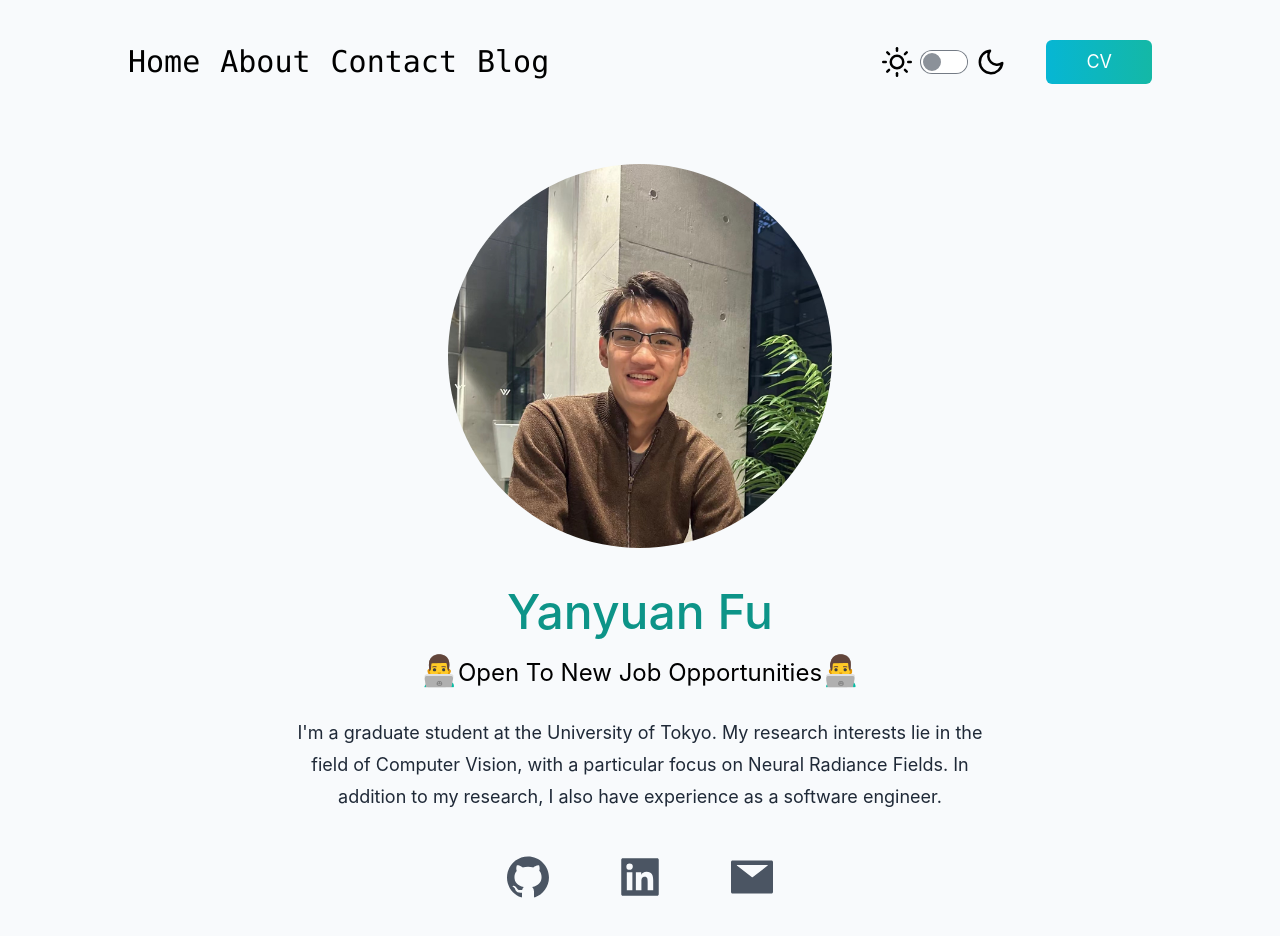
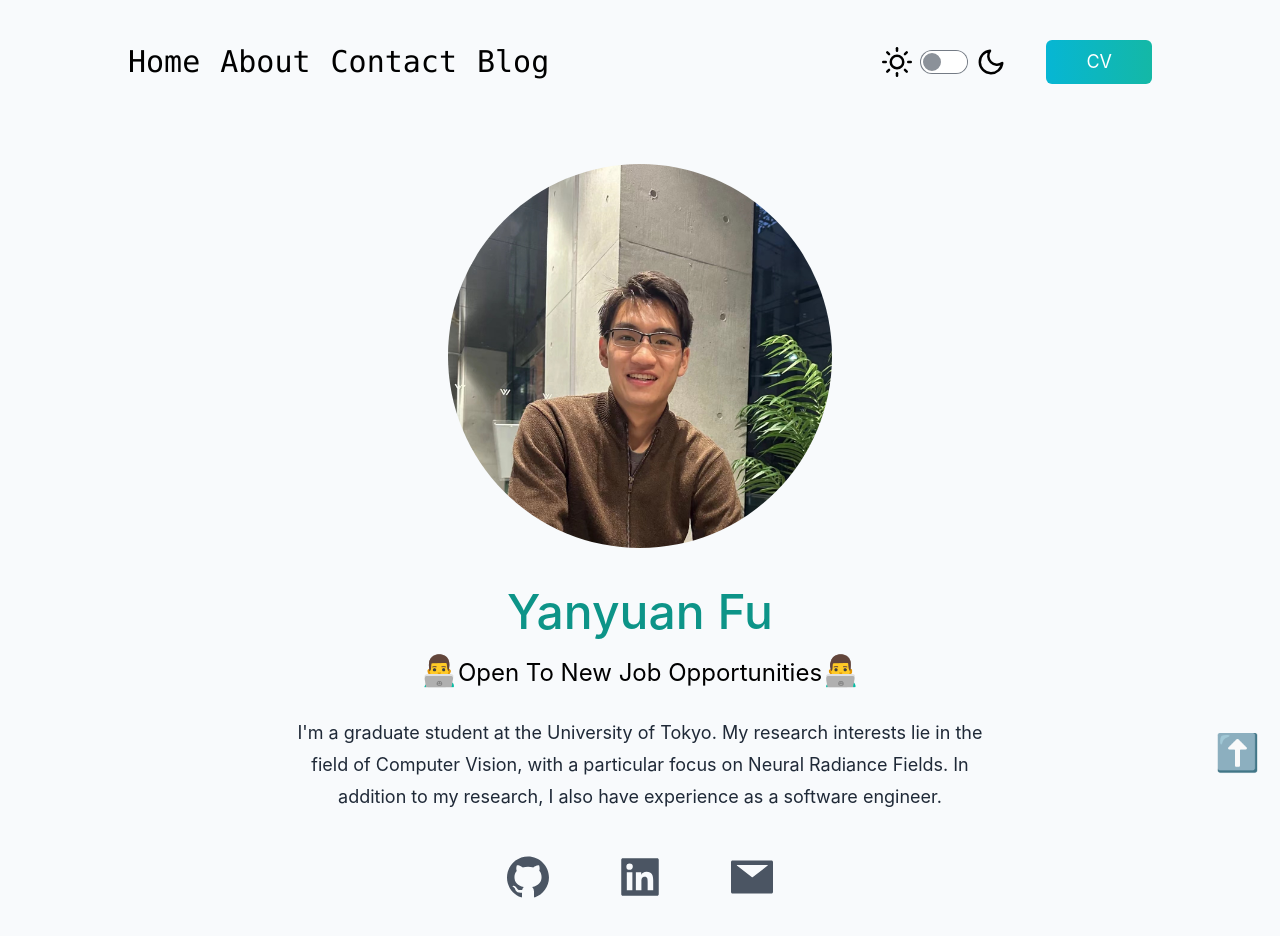
Before and after one commit to fu-yanyuan/portfolio, a Next.js app: page / in a window 1280 px wide. Shown: the top 936 px of the page. Built offline with nearby package versions, Linux system fonts and the light colour scheme.

Commit message:
feat: add toTop btn

```diff
--- /dev/null
+++ b/pages/components/scrollToTopButton.js
@@ -0,0 +1,23 @@
+import { animateScroll } from "react-scroll"
+
+export default function ScrollToTopButton() {
+  return (
+    <button
+      onClick={() => animateScroll.scrollToTop()}
+      className="fixed bottom-7 right-5 text-4xl hover:-translate-y-4 duration-150">
+      ⬆️
+    </button>
+  )
+}
+
+// import { Link as Scroll } from "react-scroll"
+
+// export default function ScrollToTopButton() {
+//   return (
+//     <Scroll
+//       // to='top' smooth duration={300}
+//       className="fixed bottom-0 right-0 p-10 text-3xl cursor-pointer">
+//       ⬆️👆
+//     </Scroll>
+//   )
+// }
--- a/pages/index.js
+++ b/pages/index.js
@@ -12,6 +12,8 @@ import fu from '../public/fu.jpg'
 
 import { useState } from 'react';
 import { Link as Scroll } from 'react-scroll'
+
+import ScrollToTopButton from './components/scrollToTopButton';
 
 const inter = Inter({ subsets: ['latin'] })
 
@@ -172,8 +174,9 @@ export default function Home() {
         </div>
 
         <About darkMode={darkMode} />
+
+        <ScrollToTopButton />
       </main>
-
     </div>
   )
 }
```
